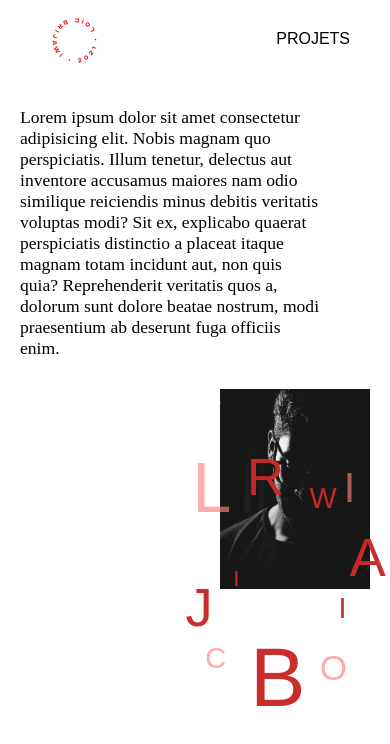
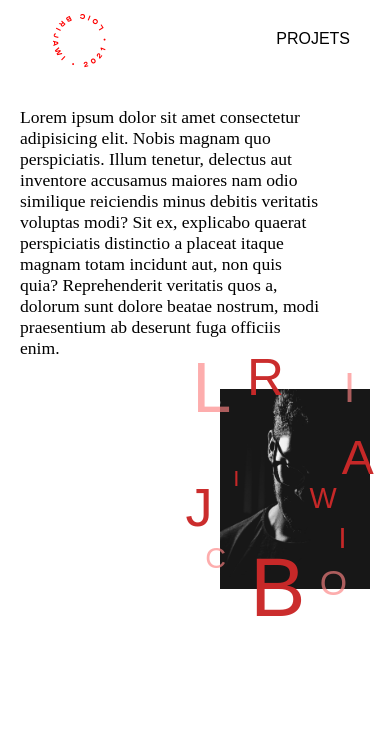
Before and after one commit to Loic91/folio-LB-v4, a plain HTML site: page about.html in a window 390 px wide. Drawn offline with nearby package versions, Linux system fonts and the light colour scheme.

Commit message:
Add files via upload

```diff
--- a/about.css
+++ b/about.css
@@ -80,7 +80,7 @@ body {
 
 @media screen and (max-width: 600px){
     svg{
-        width: 50px;
+        width: 60px;
         margin: 10px;
         margin-top: -140px;
         /* margin-bottom: 150px; */
--- a/about.js
+++ b/about.js
@@ -16,7 +16,7 @@ TweenMax.to(".block_1__about__tab", 1.9, {
 });
 TweenMax.to(".block_1__about__mobile", 1.9, {
     x: "110",
-    y: "380",
+    y: "280",
     scale: "2.2",
     ease: Expo.easeInOut,
     delay: 0.9,
@@ -39,7 +39,7 @@ TweenMax.to(".block_2__about__tab", 1.9, {
 });
 TweenMax.to(".block_2__about__mobile", 1.9, {
     x: "210",
-    y: "560",
+    y: "475",
     scale: "1.1",
     ease: Expo.easeInOut,
     delay: 0.9,
@@ -62,7 +62,7 @@ TweenMax.to(".block_3__about__tab", 1.9, {
 });
 TweenMax.to(".block_3__about__mobile", 1.9, {
     x: "210",
-    y: "380",
+    y: "280",
     scale: "1.3",
     ease: Expo.easeInOut,
     delay: 0.9,
@@ -85,7 +85,7 @@ TweenMax.to(".block_4__about__tab", 1.9, {
 });
 TweenMax.to(".block_4__about__mobile", 1.9, {
     x: "60",
-    y: "550",
+    y: "450",
     scale: "0.9",
     ease: Expo.easeInOut,
     delay: 0.9,
@@ -108,7 +108,7 @@ TweenMax.to(".block_5__about__tab", 1.9, {
 });
 TweenMax.to(".block_5__about__mobile", 1.9, {
     x: "100",
-    y: "570",
+    y: "480",
     scale: "2.6",
     ease: Expo.easeInOut,
     delay: 0.9,
@@ -131,7 +131,7 @@ TweenMax.to(".block_6__about__tab", 1.9, {
 });
 TweenMax.to(".block_6__about__mobile", 1.9, {
     x: "65",
-    y: "370",
+    y: "270",
     scale: "1.6",
     ease: Expo.easeInOut,
     delay: 0.9,
@@ -154,7 +154,7 @@ TweenMax.to(".block_7__about__tab", 1.9, {
 });
 TweenMax.to(".block_7__about__mobile", 1.9, {
     x: "20",
-    y: "470",
+    y: "370",
     scale: "0.7",
     ease: Expo.easeInOut,
     delay: 0.9,
@@ -177,7 +177,7 @@ TweenMax.to(".block_8__about__tab", 1.9, {
 });
 TweenMax.to(".block_8__about__mobile", 1.9, {
     x: "-30",
-    y: "500",
+    y: "400",
     scale: "1.7",
     ease: Expo.easeInOut,
     delay: 0.9,
@@ -199,9 +199,9 @@ TweenMax.to(".block_9__about__tab", 1.9, {
     delay: 0.9,
 });
 TweenMax.to(".block_9__about__mobile", 1.9, {
-    x: "120",
-    y: "450",
-    scale: "1.7",
+    x: "110",
+    y: "350",
+    scale: "1.5",
     ease: Expo.easeInOut,
     delay: 0.9,
 });
@@ -246,7 +246,7 @@ TweenMax.to(".block_11__about__tab", 1.9, {
 });
 TweenMax.to(".block_11__about__mobile", 1.9, {
     x: "50",
-    y: "500",
+    y: "430",
     scale: "0.9",
     ease: Expo.easeInOut,
     delay: 0.9,
```
